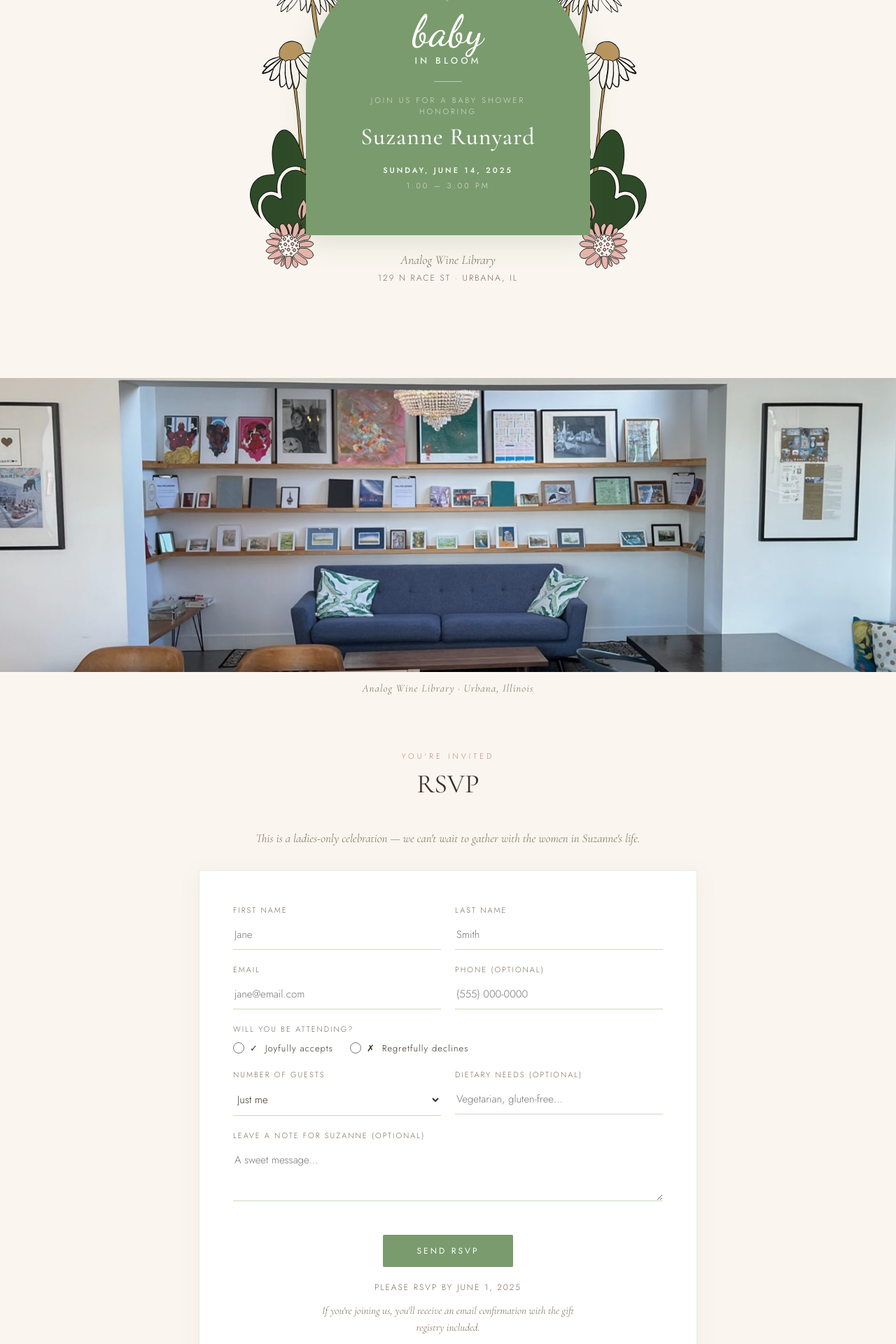
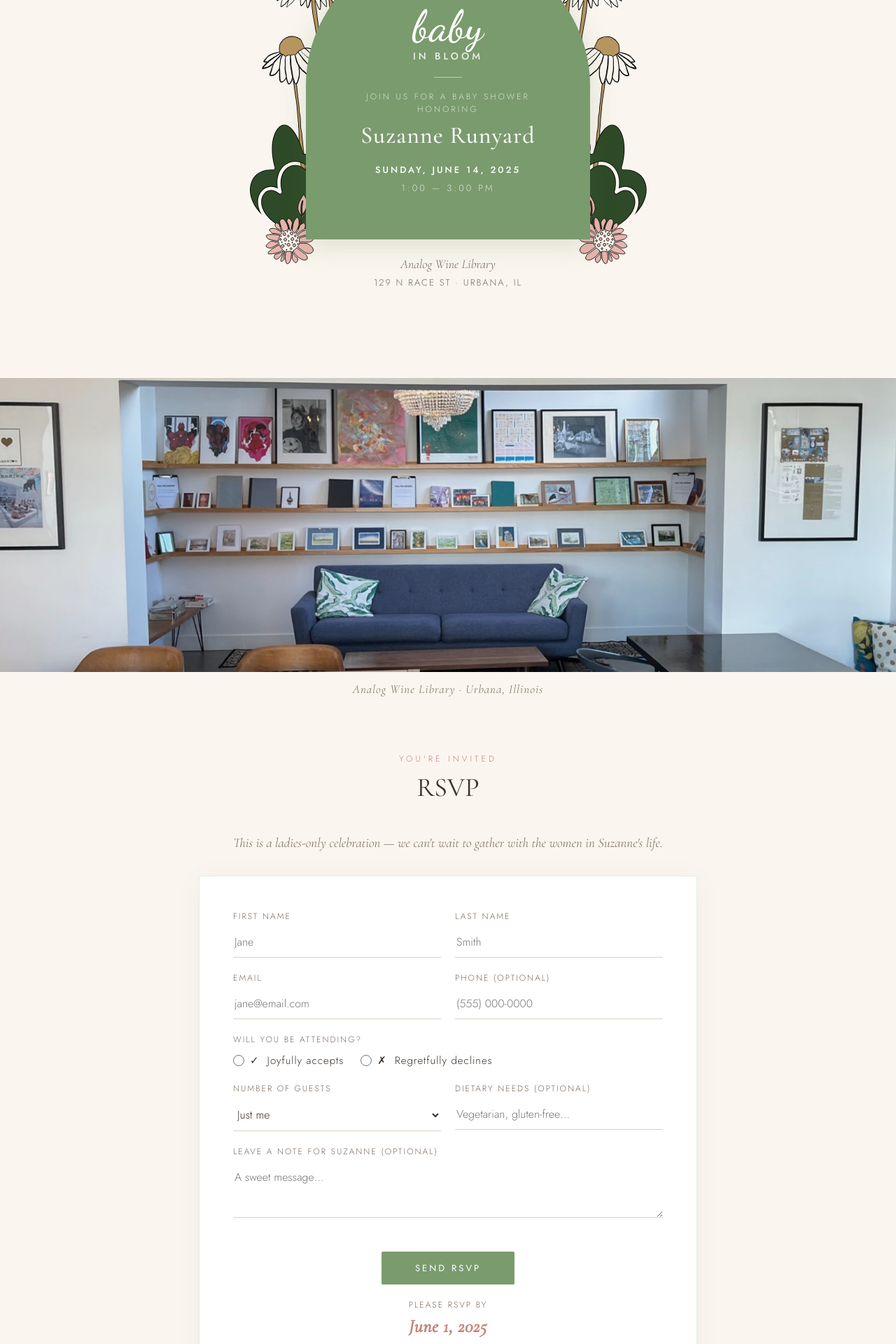
Before and after one commit to draynur/baby-shower-invitation-website, a Nuxt app: page / in a window 1280 px wide. Shown: the part 260-2180 px from the top of the page at 70% size. Built offline with nearby package versions, Linux system fonts and the light colour scheme.

Commit message:
Getting bigger!

```diff
--- a/app/assets/scss/main.scss
+++ b/app/assets/scss/main.scss
@@ -41,7 +41,7 @@ section {
 }
 
 .section-label {
-  font-size: 11px;
+  font-size: 12px;
   letter-spacing: 4px;
   text-transform: uppercase;
   color: var(--rose);
@@ -86,7 +86,7 @@ section {
   border: none;
   padding: 14px 48px;
   font-family: 'Jost', sans-serif;
-  font-size: 12px;
+  font-size: 13px;
   letter-spacing: 3px;
   text-transform: uppercase;
   cursor: pointer;
--- a/app/components/DirectionsSection.vue
+++ b/app/components/DirectionsSection.vue
@@ -81,19 +81,19 @@
   }
 
   p {
-    font-size: 15px;
+    font-size: 17px;
     line-height: 1.8;
     color: var(--text-light);
     margin-bottom: 20px;
   }
 
   .directions-note {
-    font-size: 14px;
+    font-size: 15px;
   }
 
   a {
     color: var(--sage-dark);
-    font-size: 12px;
+    font-size: 13px;
     letter-spacing: 2px;
     text-transform: uppercase;
     text-decoration: none;
--- a/app/components/HeroSection.vue
+++ b/app/components/HeroSection.vue
@@ -110,7 +110,7 @@
 .hero-subtitle {
   font-family: 'Jost', sans-serif;
   font-weight: 500;
-  font-size: 13px;
+  font-size: 14px;
   letter-spacing: 4px;
   text-transform: uppercase;
   color: rgba(255, 255, 255, 0.85);
@@ -126,7 +126,7 @@
 
 .hero-join {
   font-family: 'Jost', sans-serif;
-  font-size: 11px;
+  font-size: 12px;
   letter-spacing: 3px;
   text-transform: uppercase;
   color: rgba(255, 255, 255, 0.7);
@@ -148,7 +148,7 @@
 }
 
 .hero-meta {
-  font-size: 11px;
+  font-size: 13px;
   letter-spacing: 3px;
   text-transform: uppercase;
   color: rgba(255, 255, 255, 0.75);
@@ -180,7 +180,7 @@
 }
 
 .hero-venue-addr {
-  font-size: 12px;
+  font-size: 13px;
   letter-spacing: 2px;
   text-transform: uppercase;
   color: var(--text-light);
--- a/app/components/RsvpSection.vue
+++ b/app/components/RsvpSection.vue
@@ -65,7 +65,7 @@
         </div>
         <div class="form-center">
           <button type="submit" class="btn">Send RSVP</button>
-          <p class="rsvp-deadline">Please RSVP by June 1, 2025</p>
+          <p class="rsvp-deadline">Please RSVP by<strong>June 1, 2025</strong></p>
           <p class="rsvp-confirm-note">If you're joining us, you'll receive an email confirmation with the gift registry included.</p>
         </div>
       </form>
@@ -103,7 +103,7 @@ function handleSubmit() {
   text-align: center;
   font-family: 'Cormorant Garamond', serif;
   font-style: italic;
-  font-size: 17px;
+  font-size: 19px;
   color: var(--text-light);
   margin-bottom: 32px;
   line-height: 1.6;
@@ -143,7 +143,7 @@ function handleSubmit() {
 }
 
 label {
-  font-size: 11px;
+  font-size: 12px;
   letter-spacing: 2px;
   text-transform: uppercase;
   color: var(--text-light);
@@ -157,7 +157,7 @@ textarea {
   background: transparent;
   padding: 10px 2px;
   font-family: 'Jost', sans-serif;
-  font-size: 15px;
+  font-size: 16px;
   font-weight: 300;
   color: var(--text);
   outline: none;
@@ -183,7 +183,7 @@ textarea {
     display: flex;
     align-items: center;
     gap: 8px;
-    font-size: 13px;
+    font-size: 15px;
     letter-spacing: 1px;
     text-transform: none;
     cursor: pointer;
@@ -211,13 +211,25 @@ input[type='radio'] {
   text-transform: uppercase;
   color: var(--text-light);
   margin-top: 20px;
+
+  strong {
+    display: block;
+    font-family: 'Cormorant Garamond', serif;
+    font-size: 26px;
+    font-weight: 600;
+    font-style: italic;
+    letter-spacing: 0.5px;
+    text-transform: none;
+    color: var(--rose);
+    margin-top: 6px;
+  }
 }
 
 .rsvp-confirm-note {
   text-align: center;
   font-family: 'Cormorant Garamond', serif;
   font-style: italic;
-  font-size: 15px;
+  font-size: 17px;
   color: var(--text-light);
   margin-top: 12px;
   max-width: 360px;
--- a/app/components/SiteFooter.vue
+++ b/app/components/SiteFooter.vue
@@ -8,7 +8,7 @@
       </div>
       <div class="footer-col">
         <h4>RSVP Deadline</h4>
-        <p>June 1, 2025</p>
+        <p><span class="deadline-date">June 1, 2025</span></p>
       </div>
     </div>
     <p class="footer-small">Site by John</p>
@@ -44,7 +44,7 @@ footer {
 
 .footer-col {
   h4 {
-    font-size: 10px;
+    font-size: 11px;
     letter-spacing: 3px;
     text-transform: uppercase;
     color: rgba(255, 255, 255, 0.5);
@@ -54,7 +54,7 @@ footer {
   p,
   a {
     font-family: 'Cormorant Garamond', serif;
-    font-size: 17px;
+    font-size: 18px;
     font-style: italic;
     color: rgba(255, 255, 255, 0.8);
     text-decoration: none;
@@ -66,8 +66,16 @@ footer {
   }
 }
 
+.deadline-date {
+  font-style: normal;
+  font-weight: 600;
+  color: var(--rose-light);
+  font-size: 20px;
+  letter-spacing: 0.5px;
+}
+
 .footer-small {
-  font-size: 11px;
+  font-size: 12px;
   letter-spacing: 1px;
   color: rgba(255, 255, 255, 0.35);
   margin-top: 20px;
--- a/app/components/VenuePhoto.vue
+++ b/app/components/VenuePhoto.vue
@@ -18,7 +18,7 @@
   text-align: center;
   font-family: 'Cormorant Garamond', serif;
   font-style: italic;
-  font-size: 15px;
+  font-size: 17px;
   color: var(--text-light);
   padding: 14px 0 0;
   letter-spacing: 1px;
```
